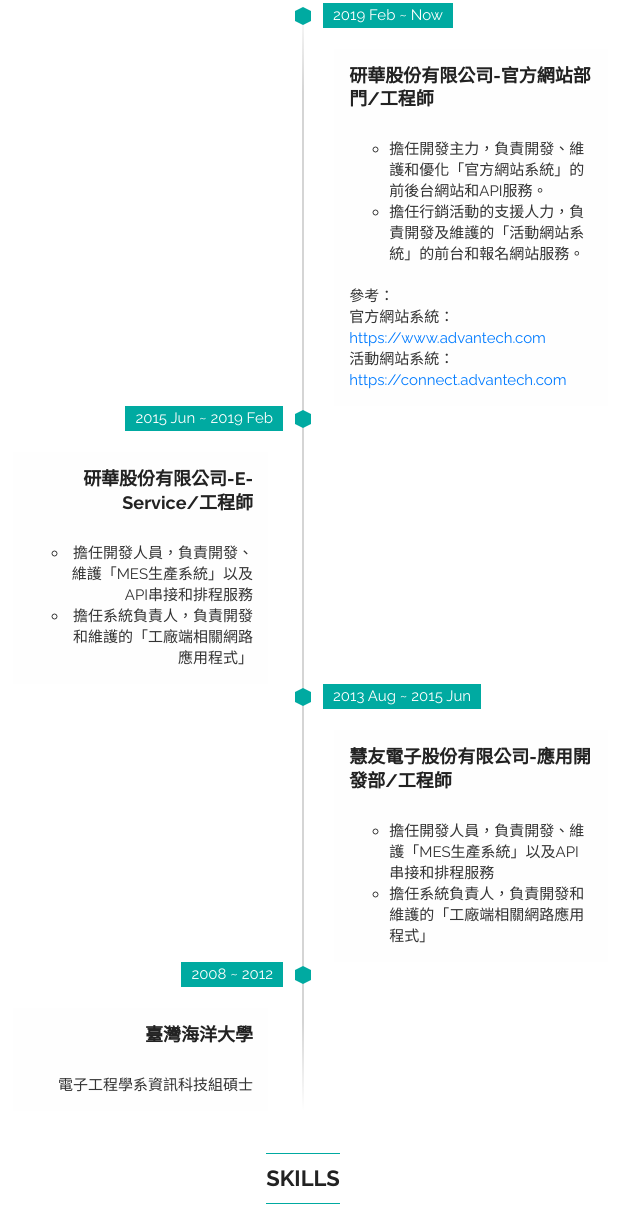
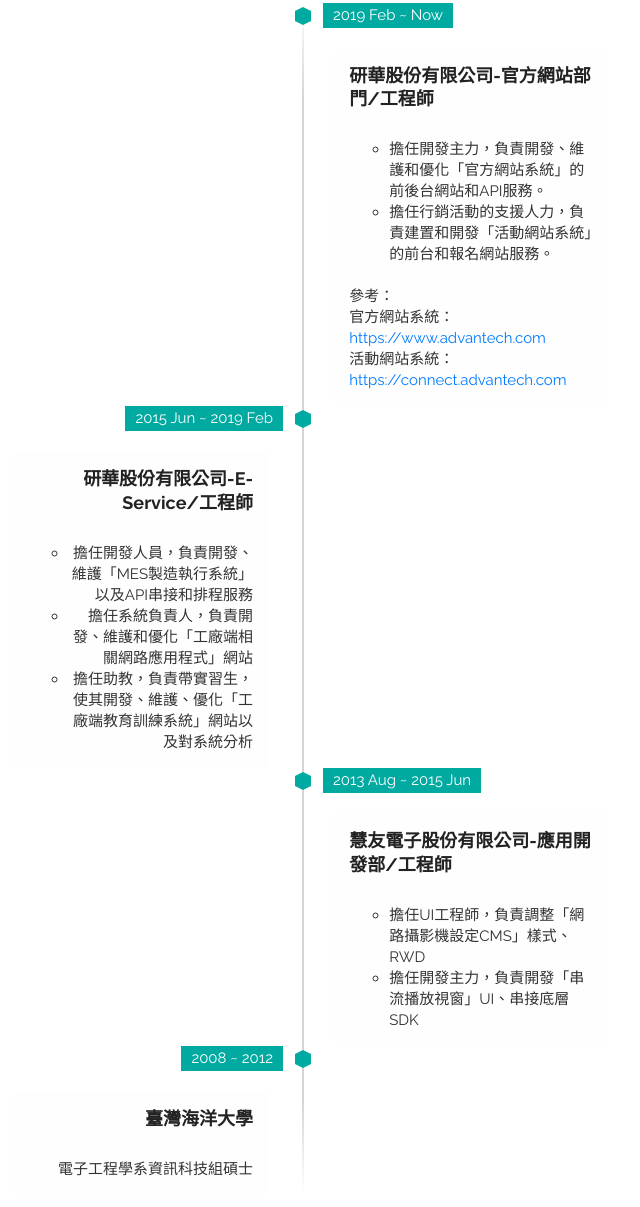
Before and after one commit to andychung0214/andychung0214.github.io, a plain HTML site: page about/index.html in a window 1280 px wide. Shown: the part 607-1814 px from the top of the page, without its empty margins (337-977 px from the left). Drawn offline with Linux system fonts and the light colour scheme; a script that the page names is missing.

Commit message:
Update Exprence Content

```diff
--- a/about/index.html
+++ b/about/index.html
@@ -128,7 +128,7 @@
               <div class="desc"><h5>研華股份有限公司-官方網站部門/工程師</h5><br>
               <ul>
                 <li>擔任開發主力，負責開發、維護和優化「官方網站系統」的前後台網站和API服務。</li>
-                <li>擔任行銷活動的支援人力，負責開發及維護的「活動網站系統」的前台和報名網站服務。</li>
+                <li>擔任行銷活動的支援人力，負責建置和開發「活動網站系統」的前台和報名網站服務。</li>
               </ul>
               <br>
               參考：<br>
@@ -147,8 +147,9 @@
               </div>
               <div class="desc"><h5>研華股份有限公司-E-Service/工程師</h5><br>
                 <ul>
-                  <li>擔任開發人員，負責開發、維護「MES生產系統」以及API串接和排程服務</li>
-                  <li>擔任系統負責人，負責開發和維護的「工廠端相關網路應用程式」</li>
+                  <li>擔任開發人員，負責開發、維護「MES製造執行系統」以及API串接和排程服務</li>
+                  <li>擔任系統負責人，負責開發、維護和優化「工廠端相關網路應用程式」網站</li>
+                  <li>擔任助教，負責帶實習生，使其開發、維護、優化「工廠端教育訓練系統」網站以及對系統分析</li>
                 </ul>
                 </div>
             </div>
@@ -163,8 +164,8 @@
               </div>
               <div class="desc"><h5>慧友電子股份有限公司-應用開發部/工程師</h5><br>
                 <ul>
-                  <li>擔任開發人員，負責開發、維護「MES生產系統」以及API串接和排程服務</li>
-                  <li>擔任系統負責人，負責開發和維護的「工廠端相關網路應用程式」</li>
+                  <li>擔任UI工程師，負責調整「網路攝影機設定CMS」樣式、RWD</li>
+                  <li>擔任開發主力，負責開發「串流播放視窗」UI、串接底層SDK</li>
                 </ul>
                 </div>
             </div>
```
